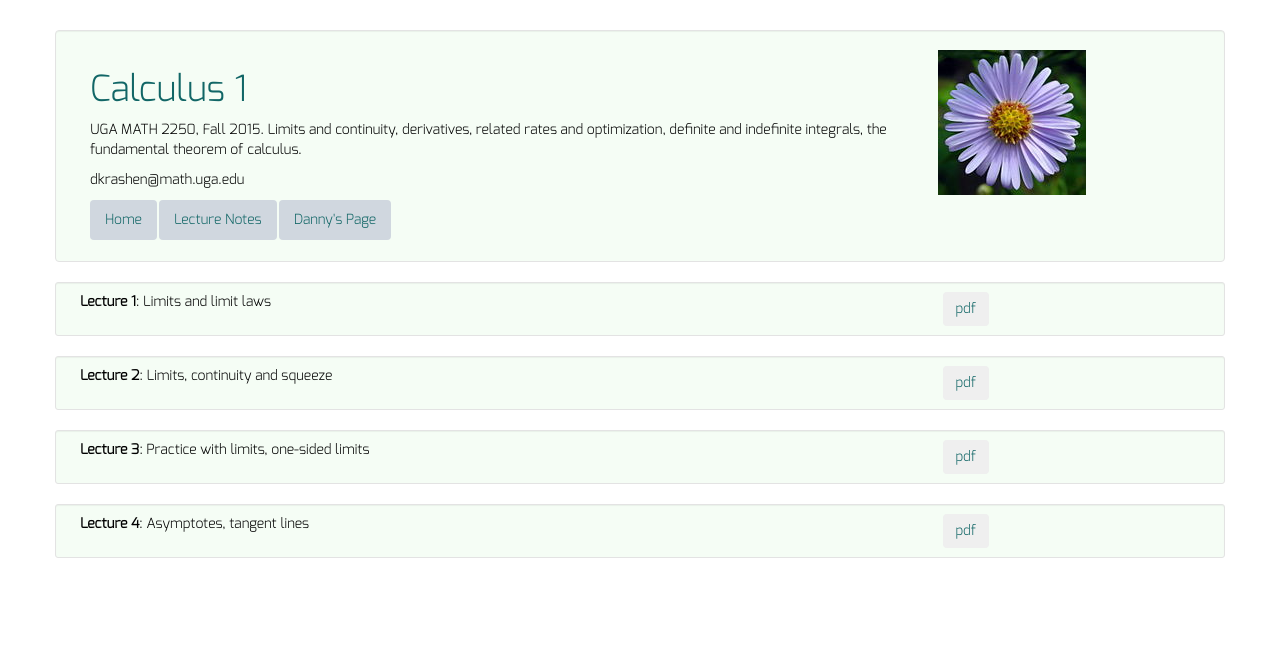
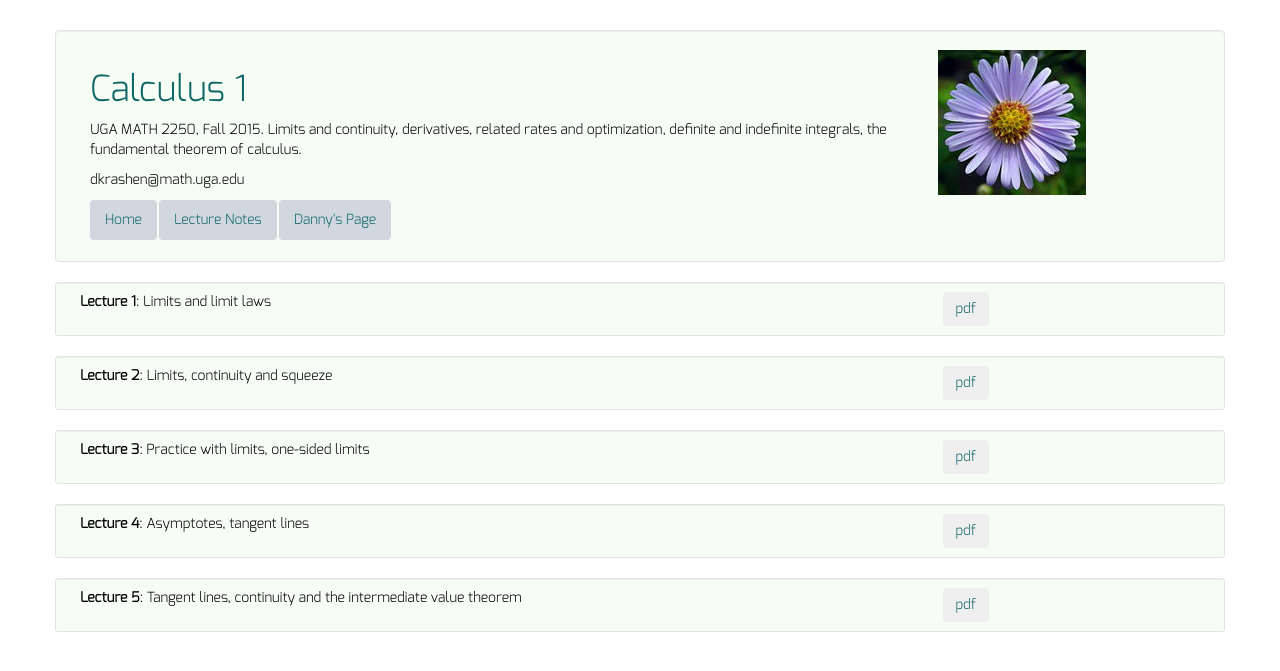
Before and after one commit to dkrashen/calc1, a Jekyll site: the page built from lectures/index.html, in a window 1280 px wide. Shown: the top 671 px of the page. Built offline with Jekyll 4.4.1, drawn with Linux system fonts in a browser that asks for light colours.

Commit message:
add lecture 5, pdf and yml

```diff
--- a/_data/lectures.yml
+++ b/_data/lectures.yml
@@ -10,3 +10,6 @@
 - title: "Lecture 4"
   filename: "lecture4`pdf"
   description: "Asymptotes, tangent lines"
+- title: "Lecture 5"
+  filename: "lecture5`pdf"
+  description: "Tangent lines, continuity and the intermediate value theorem"
```
Also changed, not shown: 1 other file.
